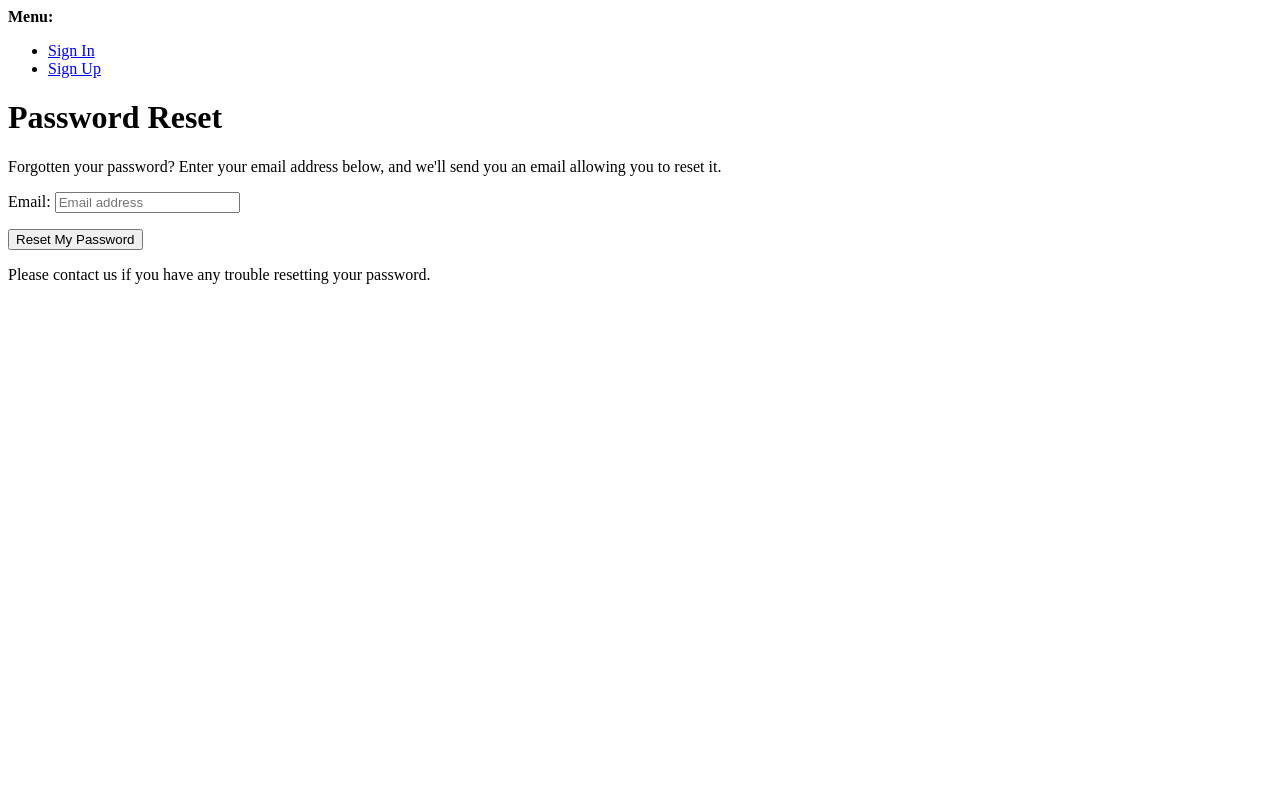
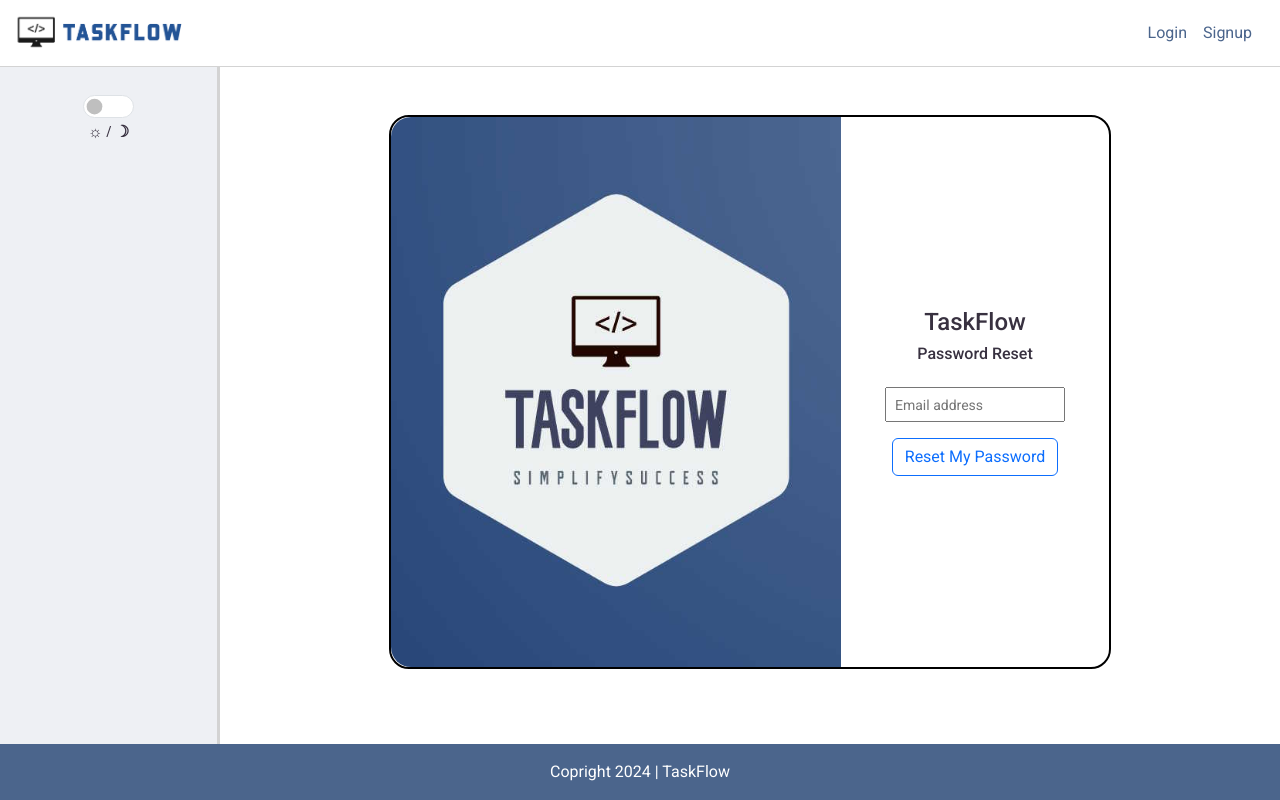
Before and after one commit to leonp84/code-institute-project-4, a Django app: page /accounts/password/reset/ in a window 1280 px wide. Run offline with Django 5.2, Linux system fonts and the light colour scheme; some libraries are stand-ins or nearby versions.

```diff
--- a/main/templates/main/create_new_board.html
+++ b/main/templates/main/create_new_board.html
@@ -38,7 +38,7 @@
             <span class="mb-2">Choose a colour for Column 1:</span>
             <div class="mb-3">
                 <input type="radio" class="btn-check" name="column_colour-1" value="white" id="white-1" checked>
-                <label class="btn btn-outline-light colour-selector" for="white-1">White</label>
+                <label class="btn btn-light colour-selector" for="white-1">White</label>
 
                 <input type="radio" class="btn-check" name="column_colour-1" value="red" id="red-1">
                 <label class="btn btn-outline-danger colour-selector" for="red-1">Red</label>
@@ -72,7 +72,7 @@
             <span class="mb-2">Choose a colour for Label 1:</span>
             <div class="mb-3">
                 <input type="radio" class="btn-check" name="label_colour-1" value="light" id="label-white-1" checked>
-                <label class="btn btn-outline-light colour-selector" for="label-white-1">White</label>
+                <label class="btn btn btn-light colour-selector" for="label-white-1">White</label>
 
                 <input type="radio" class="btn-check" name="label_colour-1" value="danger" id="label-red-1">
                 <label class="btn btn-outline-danger colour-selector" for="label-red-1">Red</label>
--- a/main/templates/main/edit_board.html
+++ b/main/templates/main/edit_board.html
@@ -37,7 +37,7 @@
             <span class="mb-2">Choose a colour for Column {{forloop.counter}}:</span>
             <div class="mb-3">
                 <input {% if column.colour == 'white' %}checked{% endif %} type="radio" class="btn-check" name="column_colour-{{forloop.counter}}" value="white" id="white-{{forloop.counter}}">
-                <label class="btn btn-outline-light colour-selector" for="white-{{forloop.counter}}">White</label>
+                <label class="btn btn btn-light colour-selector" for="white-{{forloop.counter}}">White</label>
 
                 <input {% if column.colour == 'red' %}checked{% endif %} type="radio" class="btn-check" name="column_colour-{{forloop.counter}}" value="red" id="red-{{forloop.counter}}">
                 <label class="btn btn-outline-danger colour-selector" for="red-{{forloop.counter}}">Red</label>
@@ -79,7 +79,7 @@
             <span class="mb-2">Choose a colour for Label {{forloop.counter}}:</span>
             <div class="mb-3">
                 <input {% if label.colour == 'light' %}checked{% endif %} type="radio" class="btn-check" name="label_colour-{{forloop.counter}}" value="light" id="label-white-{{forloop.counter}}">
-                <label class="btn btn-outline-light colour-selector" for="label-white-{{forloop.counter}}">White</label>
+                <label class="btn btn btn-light colour-selector" for="label-white-{{forloop.counter}}">White</label>
 
                 <input {% if label.colour == 'danger' %}checked{% endif %} type="radio" class="btn-check" name="label_colour-{{forloop.counter}}" value="danger" id="label-red-{{forloop.counter}}">
                 <label class="btn btn-outline-danger colour-selector" for="label-red-{{forloop.counter}}">Red</label>
--- a/main/templates/main/index.html
+++ b/main/templates/main/index.html
@@ -203,12 +203,12 @@
                     </select>
                     <hr>
 
-                    <label for="subtasks" class="mb-2">Subtasks</label>
+                    <label for="subtask-container" class="mb-2">Subtasks</label>
                     <div id="subtask-container">
-                        <div id="subtasks" class="input-group flex-nowrap">
+                        <div id="" class="input-group flex-nowrap">
                             <span class="input-group-text theme-switch delete-subtask"
                                 id="delete-subtask-1">X</span>
-                            <input type="text" name="subtasks" class="form-control bg-transparent"
+                            <input type="text" name="subtasks" class="form-control bg-transparent subtask-input"
                                 placeholder="Subtask ..." aria-label="Subtask" aria-describedby="delete-subtask-1">
                         </div>
                     </div>
--- a/static/assets/css/style.css
+++ b/static/assets/css/style.css
@@ -341,8 +341,29 @@ footer {
 .yellow { background-color: rgba(255, 255, 0, 0.5); border: 2px solid yellow; }
 .none { background-color: transparent }
 
+#intro-image {
+    border-top-left-radius: 20px;
+    border-bottom-left-radius: 20px;
+}
+
+.image-container {
+    width: 450px;
+    height: 550px;
+    border-top-left-radius: 20px;
+    border-bottom-left-radius: 20px;
+    background: url('/static/assets/images/intro-screen.jpg') no-repeat center center / cover;
+}
+
+.image-container-signup {
+    width: 450px;
+    height: 550px;
+}
 
 /* Customize appearance of Django Allauth account forms */
+
+.btn-light {
+    border: 1px solid black;
+}
 
 .account-form {
     text-align: center;
@@ -351,29 +372,35 @@ footer {
     padding: 20px;
 }
 
-.account-form input {
-    padding: 5px;
+.account-form-image {
+    text-align: center;
+    border: 2px solid black;
+    border-radius: 20px;
+    margin-top: 37px;
+}
+
+.dark .account-form,
+.dark .account-form-image {
+    border: 2px solid rgb(205, 205, 205);
+}
+
+.account-form-image input {
+    padding: 8px;
+    overflow-y: scroll;
 }
 
 #div_id_colour label:hover {
     box-shadow: 1px 1px 10px var(--project-grey);
 }
 
-.signup-container {
-    display: flex;
-    justify-content: center;
-    align-items: center;
-    margin-top: 50px;
-    margin-bottom: 100px;
+.signup label {
+    display: none;
 }
 
-.signup {
-    width: 360px;
-}
-
-.signup label {
-    display: block;
-    margin-bottom: 8px;
+.signup input {
+    height: 35px;
+    /* background-color: transparent; */
+    caret-color: red;
 }
 
 .signup li {
--- a/static/assets/js/create-board.js
+++ b/static/assets/js/create-board.js
@@ -41,6 +41,8 @@ $(function () {
 
     checkBoardNameDuplicates()
     checkColumnNameDuplicates()
+
+    $('#id_title').focus()
 })
 
 function checkBoardNameDuplicates() {
@@ -137,7 +139,7 @@ function extraCol(num) {
 
         <div class="mb-3">
             <input type="radio" class="btn-check" name="column_colour-${num}" value="white" id="white-${num}" checked>
-            <label class="btn btn-outline-light colour-selector" for="white-${num}">White</label>
+            <label class="btn btn btn-light colour-selector" for="white-${num}">White</label>
 
             <input type="radio" class="btn-check" name="column_colour-${num}" value="red" id="red-${num}">
             <label class="btn btn-outline-danger colour-selector" for="red-${num}">Red</label>
@@ -173,7 +175,7 @@ function extraLabel(num) {
         <span class="mb-2">Choose a colour for Label ${num}:</span>
         <div class="mb-3">
             <input type="radio" class="btn-check" name="label_colour-${num}" value="light" id="label-white-${num}" checked>
-            <label class="btn btn-outline-light colour-selector" for="label-white-${num}">White</label>
+            <label class="btn btn btn-light colour-selector" for="label-white-${num}">White</label>
 
             <input type="radio" class="btn-check" name="label_colour-${num}" value="danger" id="label-red-${num}">
             <label class="btn btn-outline-danger colour-selector" for="label-red-${num}">Red</label>
--- a/static/assets/js/edit-board.js
+++ b/static/assets/js/edit-board.js
@@ -145,7 +145,7 @@ function extraCol(num) {
 
         <div class="mb-3">
             <input type="radio" class="btn-check" name="column_colour-${num}" value="white" id="white-${num}" checked>
-            <label class="btn btn-outline-light colour-selector" for="white-${num}">White</label>
+            <label class="btn btn btn-light colour-selector" for="white-${num}">White</label>
 
             <input type="radio" class="btn-check" name="column_colour-${num}" value="red" id="red-${num}">
             <label class="btn btn-outline-danger colour-selector" for="red-${num}">Red</label>
@@ -181,7 +181,7 @@ function extraLabel(num) {
         <span class="mb-2">Choose a colour for Label ${num}:</span>
         <div class="mb-3">
             <input type="radio" class="btn-check" name="label_colour-${num}" value="light" id="label-white-${num}" checked>
-            <label class="btn btn-outline-light colour-selector" for="label-white-${num}">White</label>
+            <label class="btn btn btn-light colour-selector" for="label-white-${num}">White</label>
 
             <input type="radio" class="btn-check" name="label_colour-${num}" value="danger" id="label-red-${num}">
             <label class="btn btn-outline-danger colour-selector" for="label-red-${num}">Red</label>
--- a/static/assets/js/script.js
+++ b/static/assets/js/script.js
@@ -4,10 +4,17 @@ if (window.localStorage.getItem('currentTheme') == 'dark') {
 
 $(function () {
 
+    $('#signup_form').find('#id_email').attr('placeholder', 'Email (optional)')
+    $('#reset-password').find('button').addClass('btn btn-outline-primary')
+
     IdCounter = 2
 
     $('#add-new-subtask').on('click', function () {
         $('#subtask-container').append(extraTask(IdCounter))
+
+        $('input[name="subtasks"]').focus()
+
+
         IdCounter++
         $('.delete-subtask').on('click', function () {
             $(this).parent().remove()
@@ -66,7 +73,7 @@ function toggleTheme() {
 
 function extraTask(num) {
     return `
-    <div id="subtasks" class="input-group flex-nowrap">
+    <div class="input-group flex-nowrap mt-1">
         <span class="input-group-text delete-subtask" id="delete-subtask-{{ num }}">X</span>
         <input type="text" name="subtasks" class="form-control" placeholder="Subtask ..."
             aria-label="Subtask" aria-describedby="delete-subtask-{{ num }}">
--- a/task/models.py
+++ b/task/models.py
@@ -18,6 +18,9 @@ class Task(models.Model):
 
     class Meta():
         ordering = ["id"]
+
+    def board_name(self):
+        return self.column.board.title
 
     def total_subtasks(self):
         return self.subtask_to_task.all().count()
--- a/templates/account/password_reset.html
+++ b/templates/account/password_reset.html
@@ -1,18 +1,15 @@
-{% extends "account/base_entrance.html" %}
+{% extends 'base.html' %}
 {% load i18n allauth account %}
-{% block head_title %}
-    {% trans "Password Reset" %}
-{% endblock head_title %}
+
 {% block content %}
-    {% element h1 %}
-        {% trans "Password Reset" %}
-    {% endelement %}
-    {% if user.is_authenticated %}
-        {% include "account/snippets/already_logged_in.html" %}
-    {% endif %}
-    <p>
-        {% trans "Forgotten your password? Enter your email address below, and we'll send you an email allowing you to reset it." %}
-    </p>
+<div class="container col-md-7">
+    <form class="signup account-form-image small d-flex flex-wrap mt-5" id="reset-password" method="post"
+        action="{% url 'account_signup' %}">
+        <div class="image-container image-container-signup"></div>
+        <div class="p-4 my-auto mx-auto">
+            <div style="max-width: 350px; max-height: 502px; overflow: scroll">
+                <h4>TaskFlow</h4>
+                <h6 class="mb-4">Password Reset</h6>
                 {% url 'account_reset_password' as reset_url %}
                 {% element form form=form method="post" action=reset_url %}
                 {% slot body %}
@@ -26,5 +23,8 @@
                 {% endelement %}
                 {% endslot %}
                 {% endelement %}
-    <p>{% blocktrans %}Please contact us if you have any trouble resetting your password.{% endblocktrans %}</p>
-{% endblock content %}
+            </div>
+        </div>
+    </form>
+</div>
+{% endblock %}
--- a/templates/base.html
+++ b/templates/base.html
@@ -86,9 +86,11 @@
                         <a class="nav-link" href="{% url 'edit_board' board.id %}">Edit Current Board</a>
                     </li>
                     {% endif %}
+                    {% if user.is_authenticated %}
                     <li class="nav-item">
                         <a class="nav-link" href="{% url 'create_new_board' %}">Add New Board</a>
                     </li>
+                    {% endif %}
                     {% if board.has_archived_tasks == True and home %}
                     <li class="nav-item">
                         <a class="nav-link" data-bs-toggle="modal" data-bs-target="#archived-tasks" href="#">See
```
Also changed, not shown: main/admin.py (+9 -2 lines), task/admin.py (+4 -13 lines), templates/account/login.html (+20 -9 lines), templates/account/logout.html (+4 -4 lines), templates/account/password_set.html (+37 -0 lines), templates/account/signup.html (+15 -11 lines), static/assets/images/intro-screen.jpg (added). Lines whose indentation alone changed are shown as unchanged.
